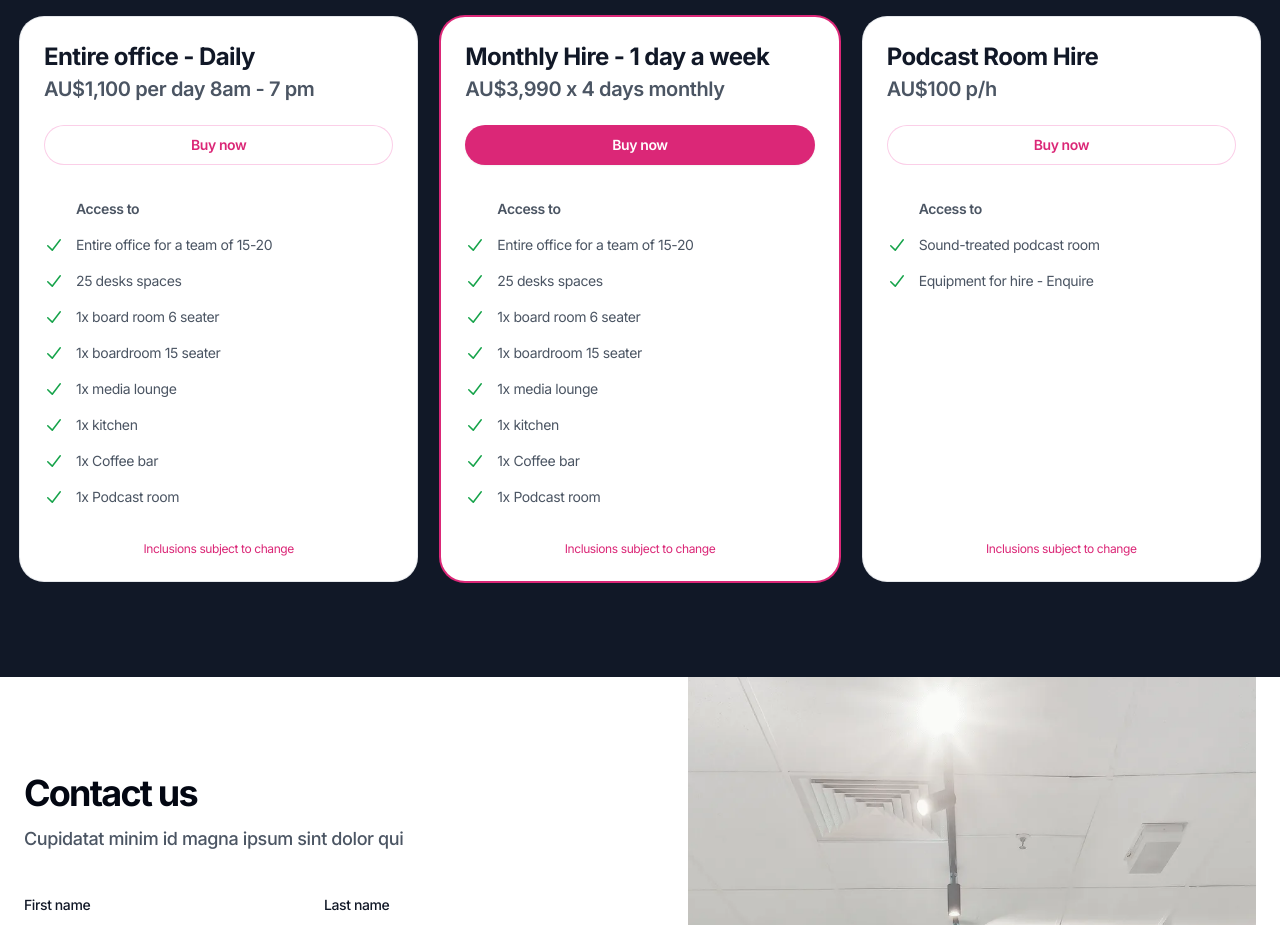
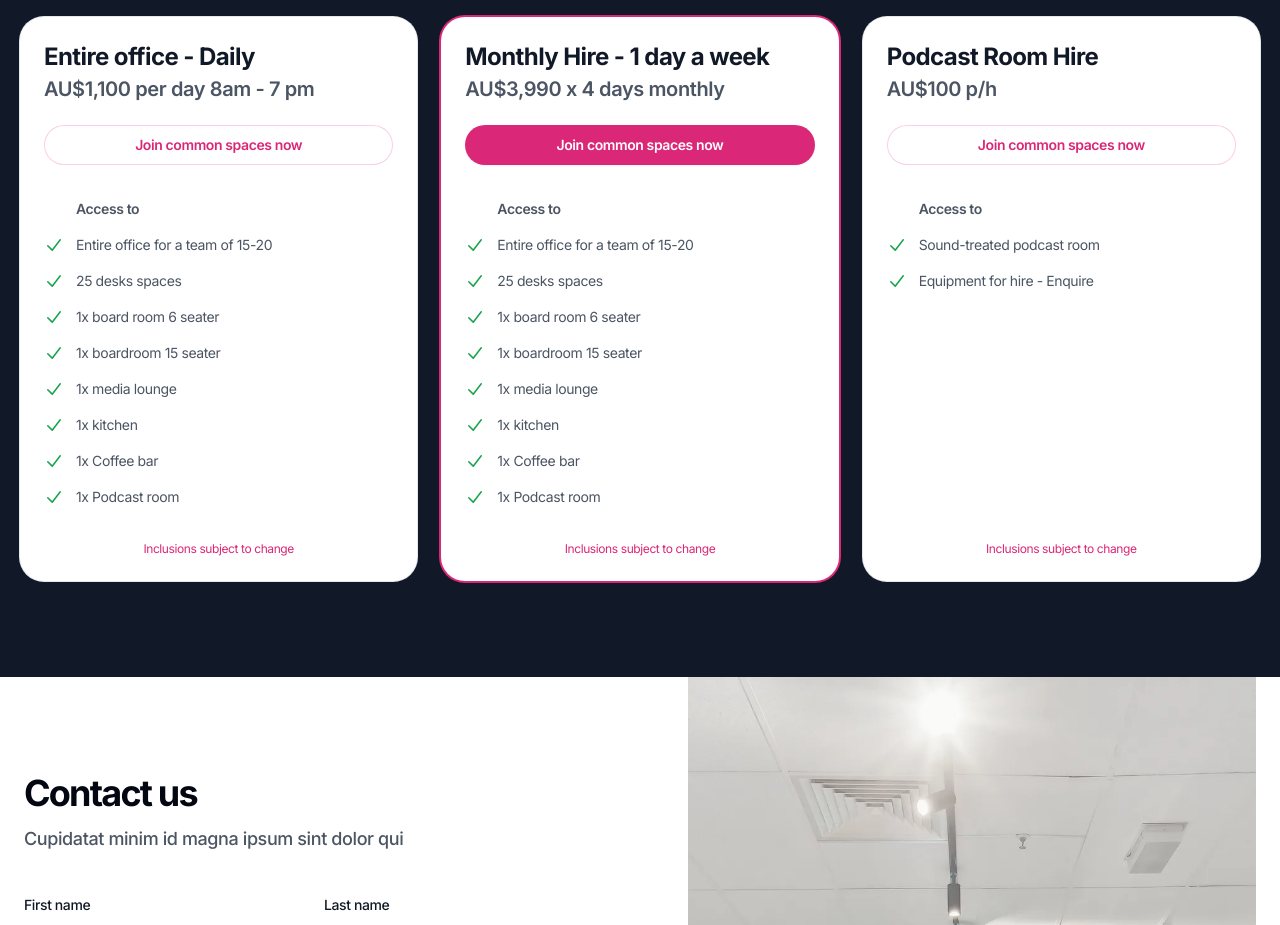
Before and after one commit to gursewak-sohi/common-spaces, a website: page index.html in a window 1280 px wide. Shown: the part 3540-4465 px from the top of the page. Drawn offline with nearby package versions, Linux system fonts and the light colour scheme.

Commit message:
text changes

```diff
--- a/index.html
+++ b/index.html
@@ -262,7 +262,7 @@
                   <div>
                     <p class="text-2xl font-bold tracking-tight text-gray-900">Entire office - Daily</p>
                     <p class="mt-1 text-xl font-semibold leading-6 text-gray-600">AU$1,100 per day 8am - 7 pm</p>
-                    <a target="_blank" type="button" class="text-pink-600 ring-1 ring-inset ring-pink-200 hover:ring-pink-300 mt-6 block w-full rounded-full px-3 py-2 text-center text-sm font-semibold leading-6 focus-visible:outline focus-visible:outline-2 focus-visible:outline-offset-2 focus-visible:outline-pink-500" href="javascript:;">Buy now</a>
+                    <a target="_blank" type="button" class="text-pink-600 ring-1 ring-inset ring-pink-200 hover:ring-pink-300 mt-6 block w-full rounded-full px-3 py-2 text-center text-sm font-semibold leading-6 focus-visible:outline focus-visible:outline-2 focus-visible:outline-offset-2 focus-visible:outline-pink-500" href="javascript:;">Join common spaces now</a>
                     <ul class="mt-6 space-y-3 text-sm leading-6 text-gray-600 xl:mt-8" role="list">
                       <p class="font-semibold pl-8">Access to</p>
                       <li class="flex gap-x-3">
@@ -313,7 +313,7 @@
                   <div>
                     <p class="text-2xl font-bold tracking-tight text-gray-900">Monthly Hire - 1 day a week </p>
                     <p class="mt-1 text-xl font-semibold leading-6 text-gray-600">AU$3,990 x 4 days monthly </p>
-                    <a target="_blank" type="button" class="bg-pink-600 text-white shadow-sm hover:bg-pink-500 mt-6 block w-full rounded-full px-3 py-2 text-center text-sm font-semibold leading-6 focus-visible:outline focus-visible:outline-2 focus-visible:outline-offset-2 focus-visible:outline-pink-500 duration-200" href="javascript:;">Buy now</a>
+                    <a target="_blank" type="button" class="bg-pink-600 text-white shadow-sm hover:bg-pink-500 mt-6 block w-full rounded-full px-3 py-2 text-center text-sm font-semibold leading-6 focus-visible:outline focus-visible:outline-2 focus-visible:outline-offset-2 focus-visible:outline-pink-500 duration-200" href="javascript:;">Join common spaces now</a>
                     <ul class="mt-6 space-y-3 text-sm leading-6 text-gray-600 xl:mt-8" role="list">
                       <p class="font-semibold pl-8">Access to</p>
                       <li class="flex gap-x-3">
@@ -364,7 +364,7 @@
                   <div>
                     <p class="text-2xl font-bold tracking-tight text-gray-900">Podcast Room Hire</p>
                     <p class="mt-1 text-xl font-semibold leading-6 text-gray-600">AU$100 p/h</p>
-                    <a target="_blank" type="button" class="text-pink-600 ring-1 ring-inset ring-pink-200 hover:ring-pink-300 duration-200 mt-6 block w-full rounded-full px-3 py-2 text-center text-sm font-semibold leading-6 focus-visible:outline focus-visible:outline-2 focus-visible:outline-offset-2 focus-visible:outline-pink-500" href="javascript:;">Buy now</a>
+                    <a target="_blank" type="button" class="text-pink-600 ring-1 ring-inset ring-pink-200 hover:ring-pink-300 duration-200 mt-6 block w-full rounded-full px-3 py-2 text-center text-sm font-semibold leading-6 focus-visible:outline focus-visible:outline-2 focus-visible:outline-offset-2 focus-visible:outline-pink-500" href="javascript:;">Join common spaces now</a>
                     <ul class="mt-6 space-y-3 text-sm leading-6 text-gray-600 xl:mt-8" role="list">
                       <p class="font-semibold pl-8">Access to</p>
                       <li class="flex gap-x-3">
```
Also changed, not shown: assets/css/style.css.
